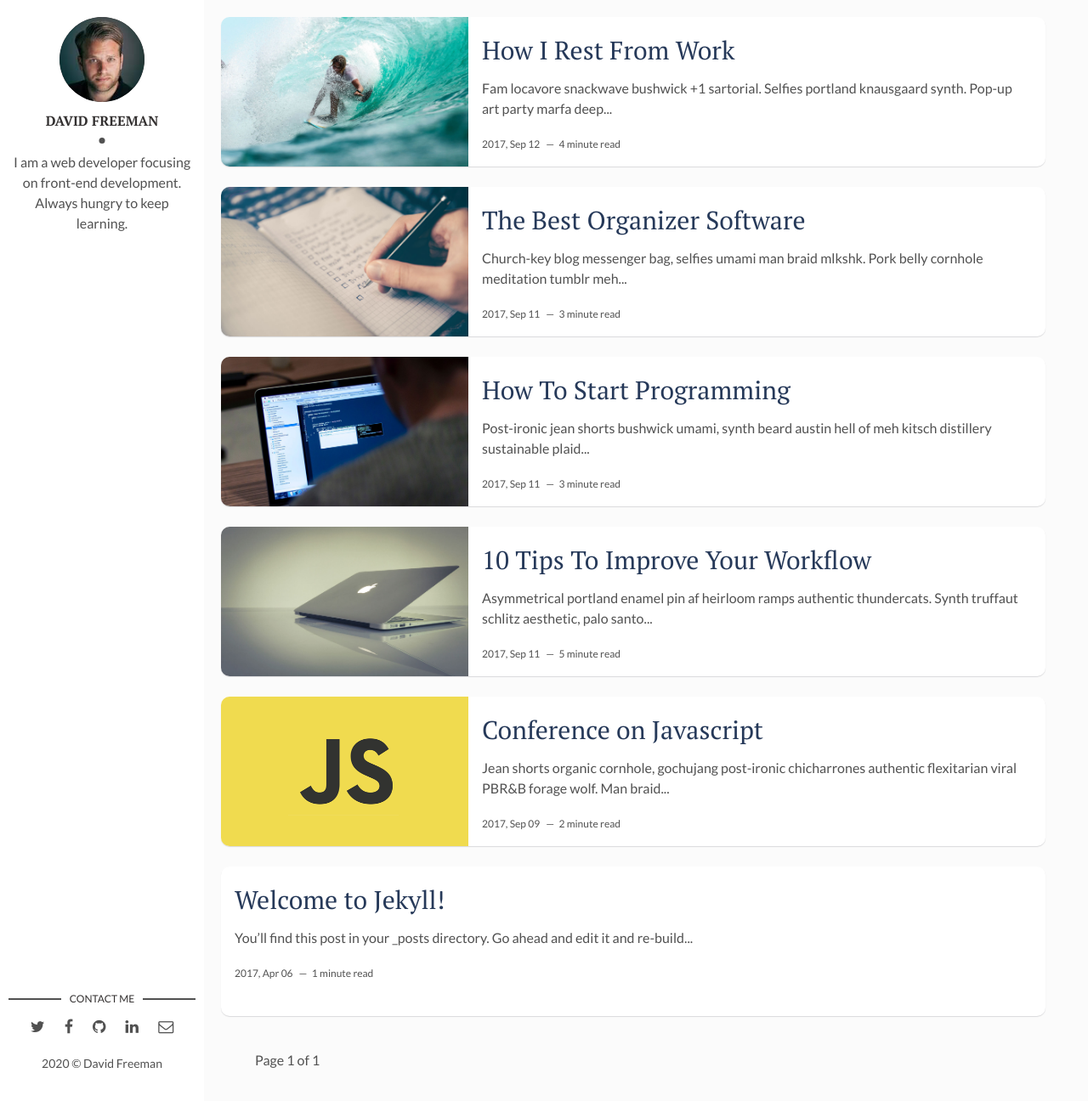
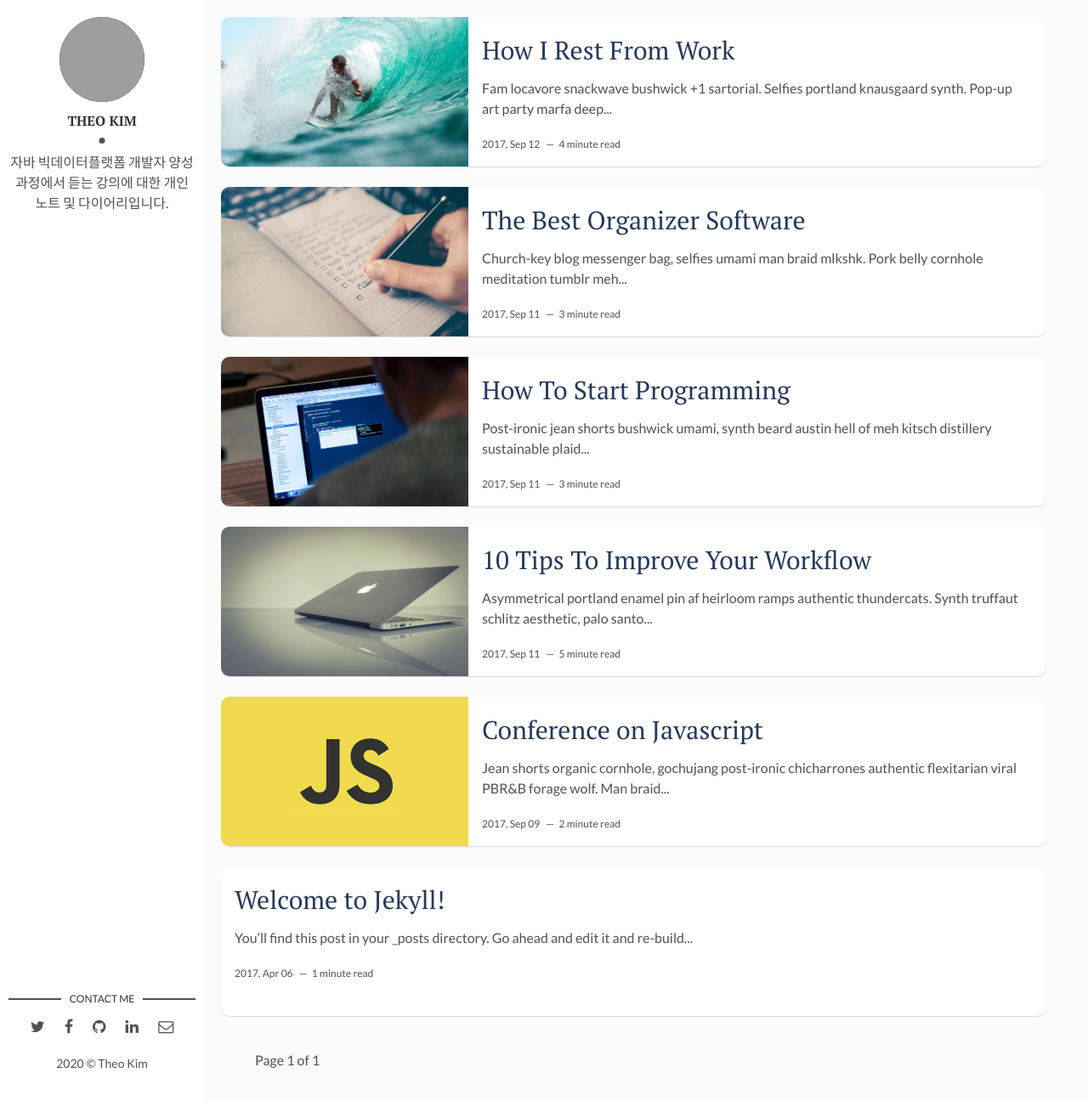
Before and after one commit to Theo-Junior/THEO-Junior.github.io, a Jekyll site: the page built from index.html, in a window 1280 px wide and 1296 px high. Shown: the whole window at 85% size. Built offline with Jekyll 4.4.1, drawn with Linux system fonts in a browser that asks for light colours; the list of posts is cut into pages by our own code; grey boxes are pictures that could not be loaded.

Commit message:
Update _config.yml

```diff
--- a/_config.yml
+++ b/_config.yml
@@ -9,14 +9,14 @@ url: "https://theo-junior.github.io/" # the base hostname & protocol for your si
 site-twitter: #if your site has a twitter account, enter it here
 
 # Author Settings
-author: David Freeman # add your name
-author-img: david-freeman.jpg # add your photo
-about-author: I am a web developer focusing on front-end development. Always hungry to keep learning. # add description
+author: Theo Kim # add your name
+author-img: Mypic.jpg # add your photo
+about-author: 자바 빅데이터플랫폼 개발자 양성과정에서 듣는 강의에 대한 개인 노트 및 다이어리입니다. # add description
 social-twitter: # add your Twitter handle
 social-facebook: # add your Facebook handle
-social-github: artemsheludko # add your Github handle
+social-github: https://github.com/Theo-Junior # add your Github handle
 social-linkedin: # add your Linkedin handle
-social-email: # add your Email address
+social-email: miln0423kr@gmail.com # add your Email address
 
 # Disqus
 discus-identifier: mr-brown # add your discus identifier
```
